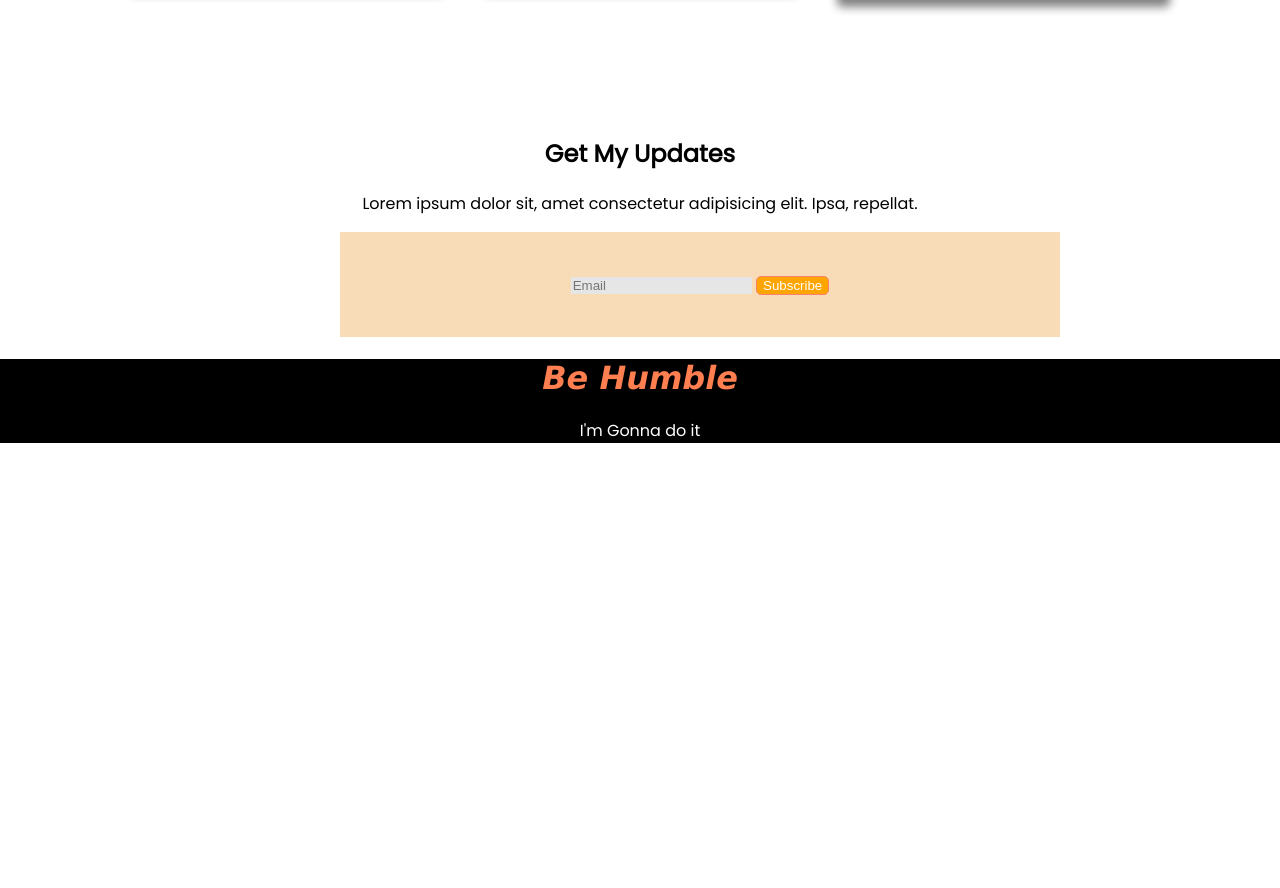
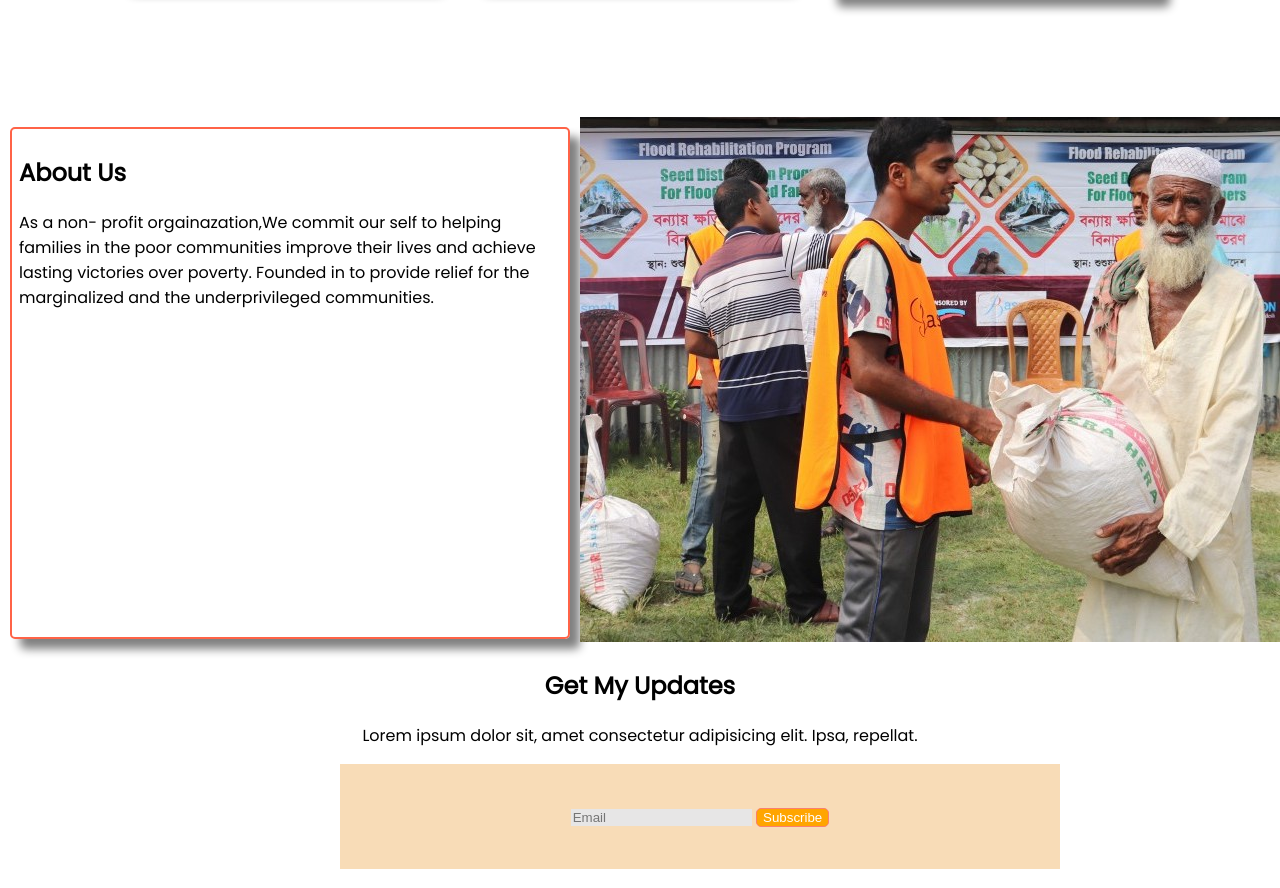
Before and after one commit to AminRahat/Assignment-1, a plain HTML site: page index.html in a window 1280 px wide. Shown: the part 1774-2662 px from the top of the page. Before the commit the page ends 2233 px from the top, so only its background shows below. Drawn offline with Linux system fonts and the light colour scheme.

Commit message:
added- new section

```diff
--- a/index.html
+++ b/index.html
@@ -97,8 +97,21 @@
         </div>
       </div>
     </section>
-    <!-- section  -->
-    <section></section>
+
+    <section class="third-container">
+      <div class="About-us">
+        <h1>About Us</h1>
+        <p>
+          As a non- profit orgainazation,We commit our self to helping families
+          in the poor communities improve their lives and achieve lasting
+          victories over poverty. Founded in to provide relief for the
+          marginalized and the underprivileged communities.
+        </p>
+      </div>
+      <div id="help-image">
+        <img src="dwn-data/images/donation10.jpg" alt="" />
+      </div>
+    </section>
 
     <section>
       <div class="my-update">
--- a/style.css
+++ b/style.css
@@ -145,3 +145,14 @@ footer {
   font-style: italic;
   color: coral;
 }
+.third-container {
+  display: flex;
+}
+.About-us {
+  align-items: center;
+  margin: 10px;
+  padding: 7px;
+  border: 2px solid tomato;
+  border-radius: 5px;
+  box-shadow: 10px 10px 10px gray;
+}
```
